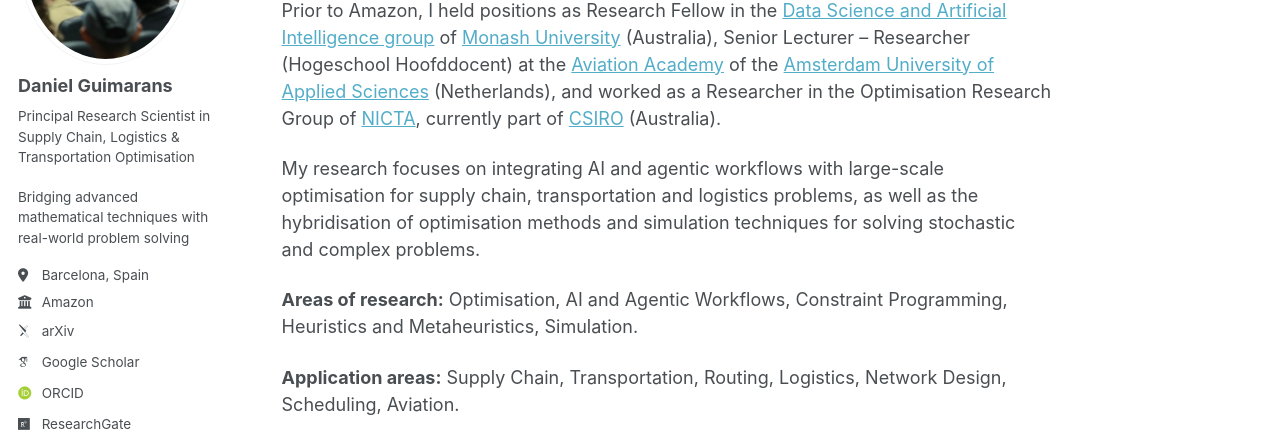
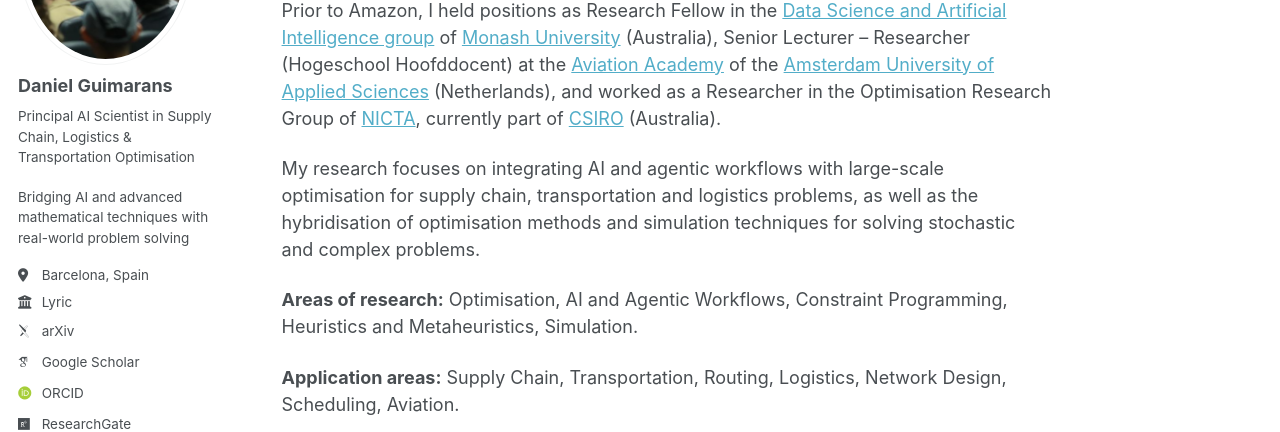
Before and after one commit to dguimarans/dguimarans.github.io, a Jekyll site: the page built from _pages/about.md, in a window 1280 px wide. Shown: the part 249-681 px from the top of the page. Built offline with Jekyll 4.4.1, drawn with Linux system fonts in a browser that asks for light colours; some web fonts are replaced; a script that is not in the unit is left out.

Commit message:
Updated side blurb with current position.

```diff
--- a/_config.yml
+++ b/_config.yml
@@ -25,9 +25,9 @@ author:
   avatar           : "keynote_OPTIMA.png"
   name             : "Daniel Guimarans"
   pronouns         : # example: "she/her"
-  bio              : "Principal Research Scientist in Supply Chain, Logistics & Transportation Optimisation</p><p>Bridging advanced mathematical techniques with real-world problem solving"
+  bio              : "Principal AI Scientist in Supply Chain, Logistics & Transportation Optimisation</p><p>Bridging AI and advanced mathematical techniques with real-world problem solving"
   location         : "Barcelona, Spain"
-  employer         : "Amazon"
+  employer         : "Lyric"
   uri              : # URL
   email            : # email address, e.g. "
 
```
